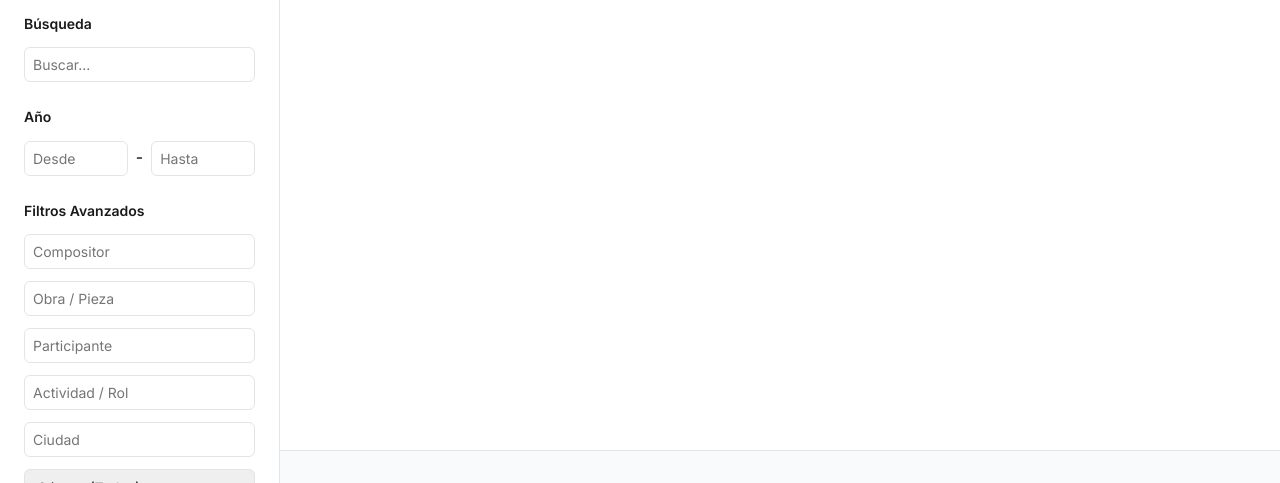
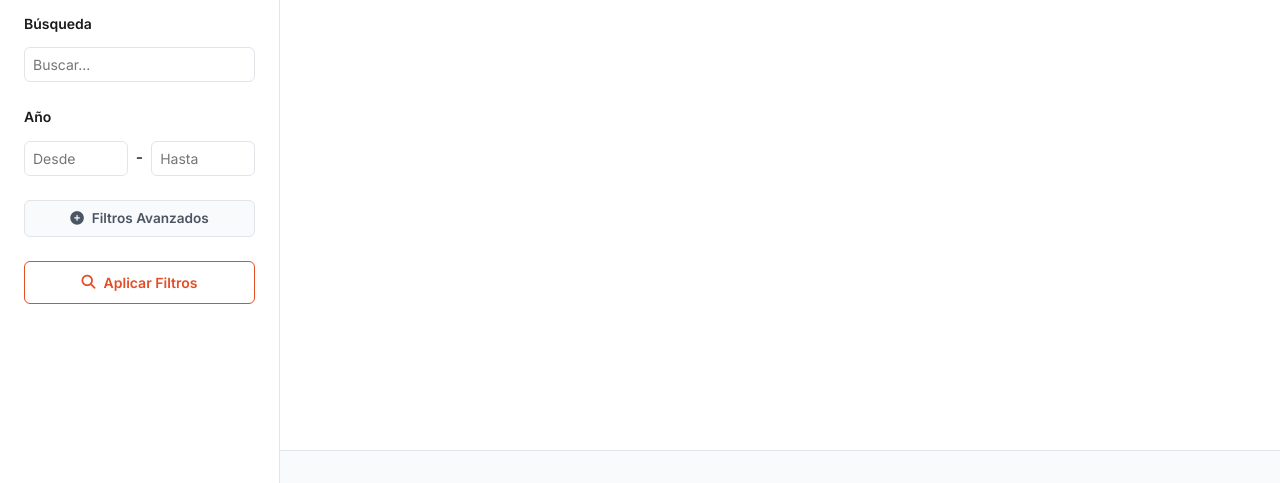
Before and after one commit to Akshoon/PROYECTO_FIIA, a Flask app: page /table in a window 1280 px wide. Shown: the part 334-817 px from the top of the page. Run offline with Flask 3, Linux system fonts and the light colour scheme; data that the repository does not hold is empty.

Commit message:
fix filters

```diff
--- a/static/css/table-style.css
+++ b/static/css/table-style.css
@@ -321,7 +321,7 @@ body.table-view-page {
 .advanced-filters {
     display: flex;
     flex-direction: column;
-    gap: 0.75rem;
+    gap: 1rem;
 }
 
 .apply-filters-btn {
@@ -346,6 +346,29 @@ body.table-view-page {
     background: var(--uah-orange);
     color: var(--uah-white);
     transform: translateY(-1px);
+}
+
+.secondary-btn {
+    width: 100%;
+    padding: 0.6rem;
+    border: 1px solid #e1e4e8;
+    background: #f9fafb;
+    color: #4b5563;
+    border-radius: 6px;
+    cursor: pointer;
+    font-size: 0.85rem;
+    font-weight: 600;
+    display: flex;
+    align-items: center;
+    justify-content: center;
+    gap: 0.5rem;
+    transition: all 0.2s;
+}
+
+.secondary-btn:hover {
+    background: #f3f4f6;
+    border-color: #d1d5db;
+    color: #1f2937;
 }
 
 /* ============ MAIN CONTENT ============ */
--- a/templates/table-view.html
+++ b/templates/table-view.html
@@ -89,29 +89,25 @@
                     </div>
                 </div>
 
-                <!-- Advanced Filters -->
+                <!-- Advanced Filters Section -->
                 <div class="filter-section">
-                    <h4>Filtros Avanzados</h4>
-                    <div class="advanced-filters">
-                        <input type="text" class="filter-input" id="composer-filter" placeholder="Compositor"
-                            list="composers-list">
-                        <datalist id="composers-list"></datalist>
+                    <button id="toggle-advanced-btn" class="secondary-btn" onclick="toggleAdvancedFilters()">
+                        <i class="fas fa-plus-circle"></i> Filtros Avanzados
+                    </button>
 
-                        <input type="text" class="filter-input" id="piece-filter" placeholder="Obra / Pieza"
-                            list="pieces-list">
-                        <datalist id="pieces-list"></datalist>
+                    <div id="advanced-filters-content" class="advanced-filters" style="display: none; margin-top: 15px;">
+                        <h4>Filtros Avanzados</h4>
+                        <input type="text" class="filter-input" id="composer-filter" placeholder="Compositor">
 
-                        <input type="text" class="filter-input" id="participant-filter" placeholder="Participante"
-                            list="participants-list">
-                        <datalist id="participants-list"></datalist>
+                        <input type="text" class="filter-input" id="piece-filter" placeholder="Obra / Pieza">
 
-                        <input type="text" class="filter-input" id="activity-filter" placeholder="Actividad / Rol"
-                            list="activities-list">
-                        <datalist id="activities-list"></datalist>
+                        <input type="text" class="filter-input" id="participant-filter" placeholder="Participante">
 
-                        <input type="text" class="filter-input" id="city-filter" placeholder="Ciudad"
-                            list="cities-list">
-                        <datalist id="cities-list"></datalist>
+                        <input type="text" class="filter-input" id="activity-filter" placeholder="Actividad / Rol">
+
+                        <input type="text" class="filter-input" id="location-filter" placeholder="Lugar (Venue)">
+
+                        <input type="text" class="filter-input" id="city-filter" placeholder="Ciudad">
 
                         <select class="filter-input" id="gender-filter">
                             <option value="">Género (Todos)</option>
```
Also changed, not shown: static/js/table-view.js (+40 -79 lines).
